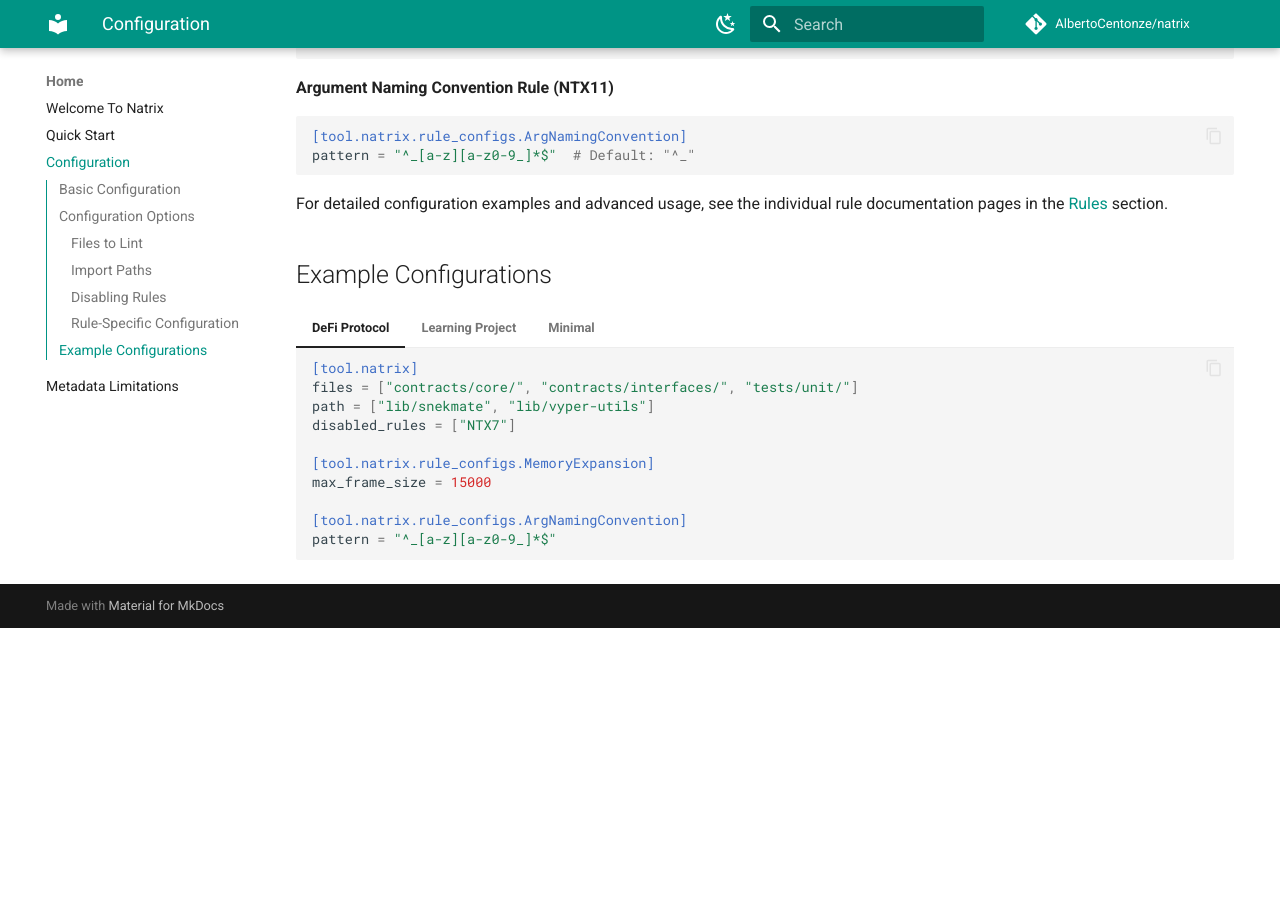
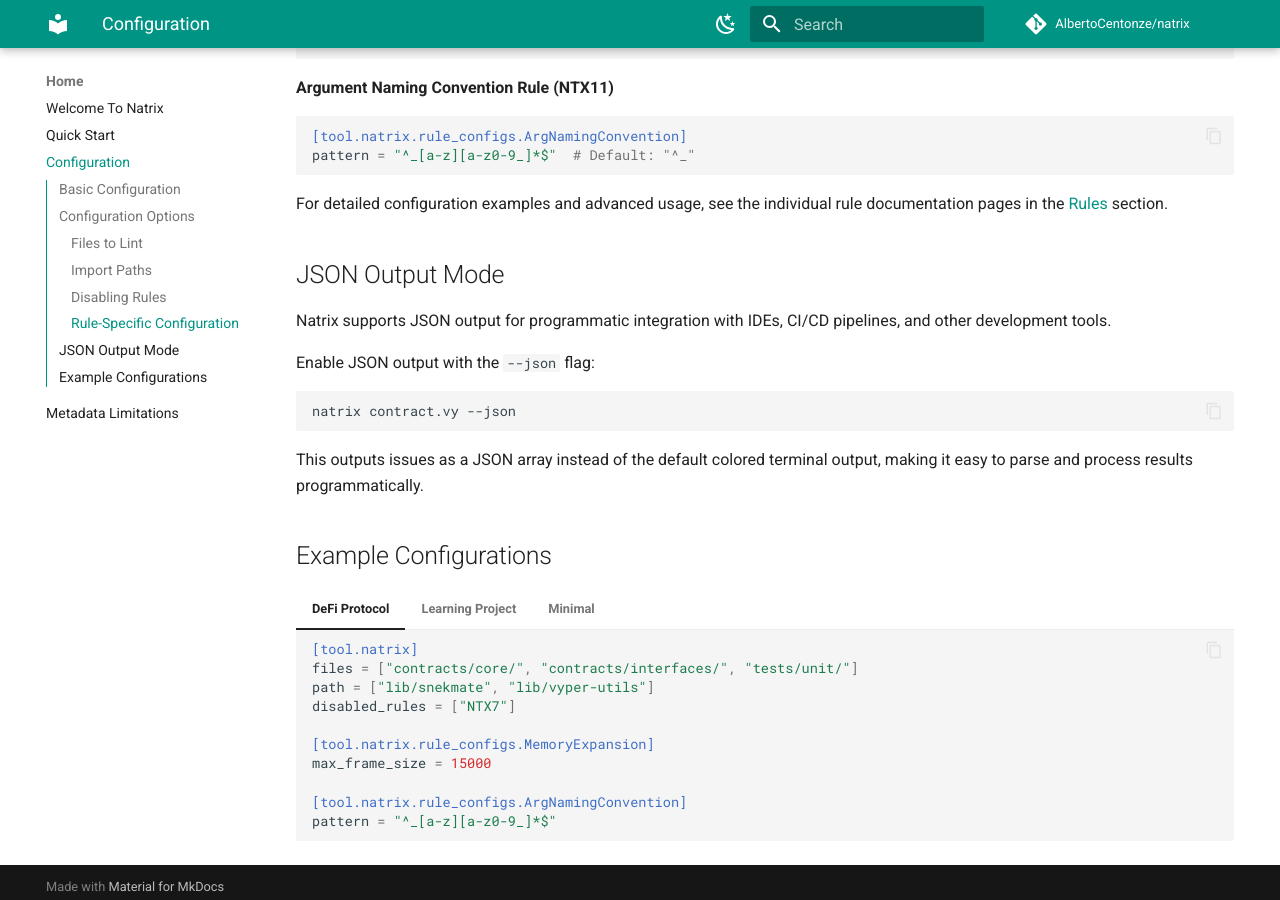
Before and after one commit to AlbertoCentonze/natrix, an MkDocs documentation site: the page built from docs/configuration.md, in a window 1280 px wide and 900 px high, scrolled down 2121 px. Built offline with MkDocs 1.6.1 and Material for MkDocs 9.7.7, drawn with Linux system fonts in a browser that asks for light colours; comment, search, counter and statistics services are not loaded; before the commit the page ends 2749 px from its top, so only the background shows below that.

Commit message:
docs: json output mode

````diff
--- a/docs/configuration.md
+++ b/docs/configuration.md
@@ -105,6 +105,18 @@
 
 For detailed configuration examples and advanced usage, see the individual rule documentation pages in the [Rules](./rules/index.md) section.
 
+## JSON Output Mode
+
+Natrix supports JSON output for programmatic integration with IDEs, CI/CD pipelines, and other development tools.
+
+Enable JSON output with the `--json` flag:
+
+```bash
+natrix contract.vy --json
+```
+
+This outputs issues as a JSON array instead of the default colored terminal output, making it easy to parse and process results programmatically.
+
 ## Example Configurations
 
 === "DeFi Protocol"
````
Also changed, not shown: docs/api/index.md (+9 -0 lines).
